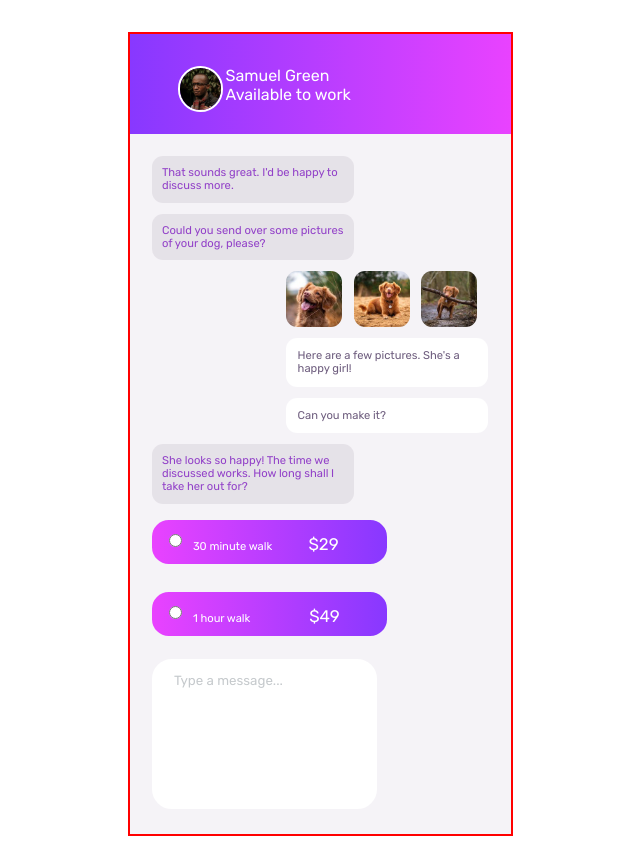
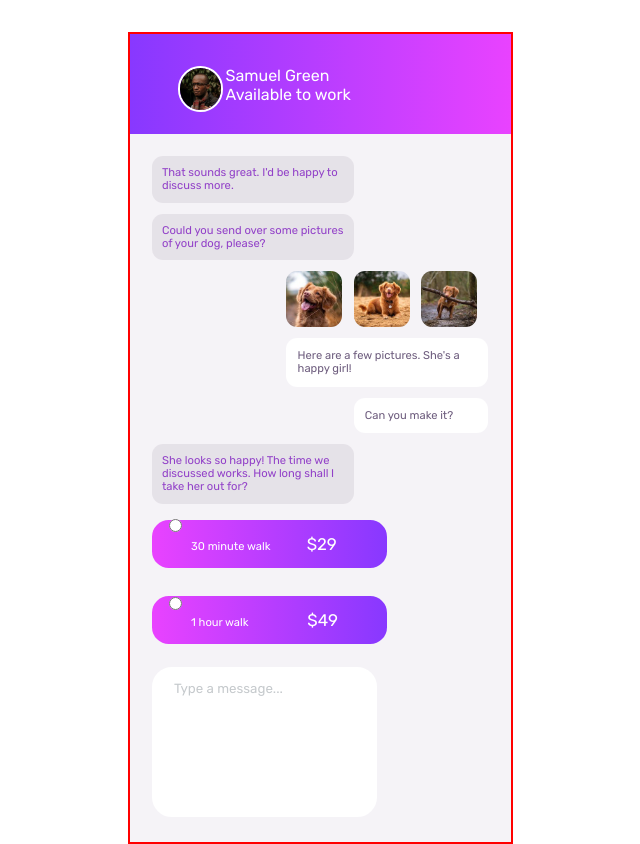
Before and after one commit to anusianne/Frontendmentor-Udemy-projects, a plain HTML site: page 6/chat-app.html in a window 1280 px wide. Shown: the whole page, without its empty margins (320-960 px from the left). Drawn offline with Linux system fonts and the light colour scheme.

Commit message:
added input section

```diff
--- a/6/chat-app.css
+++ b/6/chat-app.css
@@ -51,6 +51,9 @@ p.left {
 .first, .second, .third {
     margin-bottom: 1em;
 }
+p.right.second {
+    width: 40%;
+}
 .image-section {
     display: flex;
     float: right;
@@ -99,9 +102,16 @@ p.right {
     font-size: 1.5em;
 }
 label {
-    padding-left: 1em;
+    padding-left: 2em;
+    color: white;
+}
+input#min {
     position: absolute;
-    color: white;
+    bottom: 268px;
+}
+input#hour {
+    position: absolute;
+    bottom: 190px;
 }
 textarea {
     height: 150px;
```
